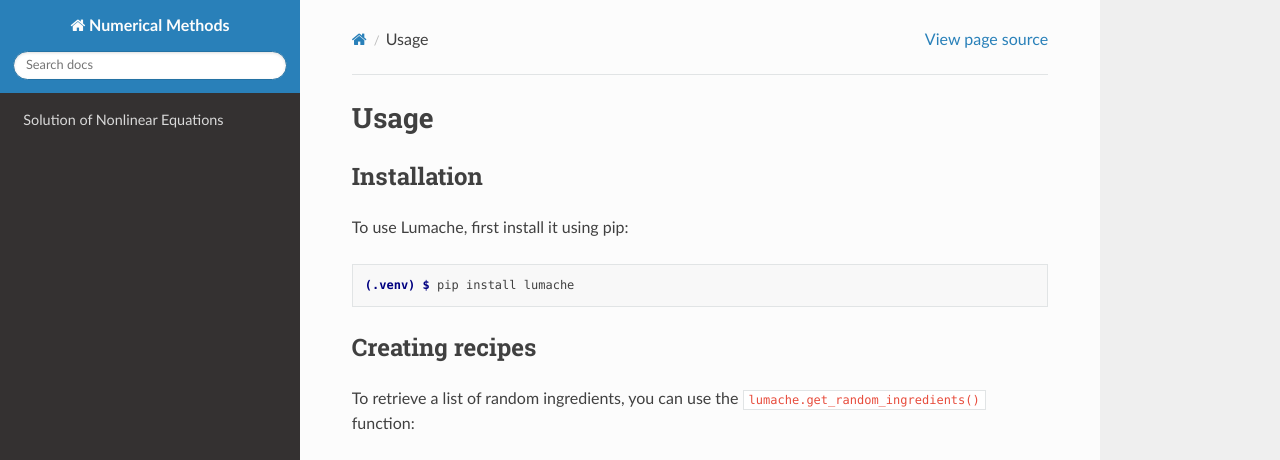
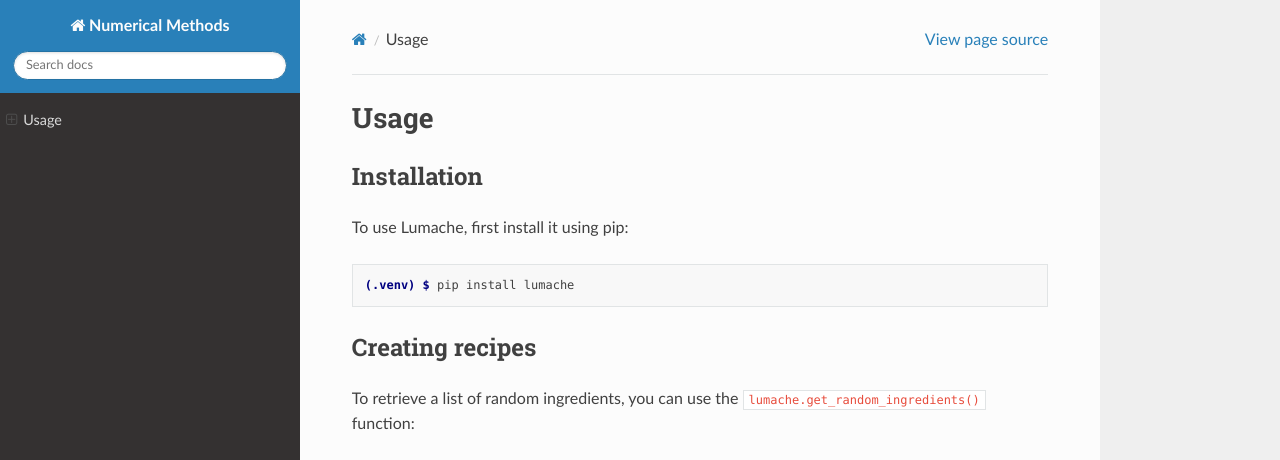
Before and after one commit to auliakhalqillah/akbook, a Sphinx documentation site: the page built from docs/source/usage.rst, in a window 1280 px wide. Shown: the top 460 px of the page. Built offline with Sphinx 7.4.7 and the Read the Docs theme 3.1.0, drawn with Linux system fonts in a browser that asks for light colours; pages that are not in the unit, such as notebooks, are missing from menus; grey boxes are pictures that could not be loaded.

Commit message:
Update index.rst

```diff
--- a/docs/source/index.rst
+++ b/docs/source/index.rst
@@ -7,4 +7,4 @@ Contents
 --------
 .. toctree::
 
-  Solution of Nonlinear Equations
+  index
```
